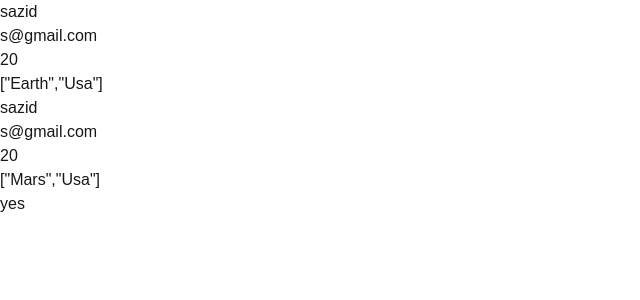
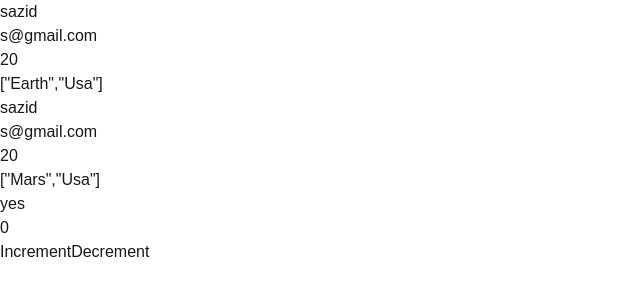
Before and after one commit to Sazid60/TypeScript-With-Nextjs, a Next.js app: page / in a window 1280 px wide. Shown: the top 300 px of the page, without its empty margins (0-640 px from the left). Built offline with nearby package versions, Linux system fonts and the light colour scheme.

Commit message:
Using Typescript with UseState

```diff
--- a/app/page.tsx
+++ b/app/page.tsx
@@ -25,6 +25,7 @@
 
 
 import AdminInfo from "@/components/AdminInfo";
+import Counter from "@/components/Counter";
 import UserInfo from "@/components/UserInfo";
 
 export default function Home() {
@@ -32,6 +33,7 @@
     <section>
       <UserInfo username="sazid" email="s@gmail.com" age={20} location={['Earth', 'Usa']} />
       <AdminInfo username="sazid" email="s@gmail.com" age={20} location={['Mars', 'Usa']} admin="yes" />
-    </section>
+      <Counter/>
+      </section>
   );
 }
--- /dev/null
+++ b/components/Counter.tsx
@@ -0,0 +1,21 @@
+"use client"
+import { useState } from "react";
+// type Shape = {
+//     val : string
+// }
+
+const Counter = () => {
+    // const [count, setCount] = useState<string>("hsashas")
+    // const [count, setCount] = useState<number>(0)
+    // const [count, setCount] = useState<Shape | undefined>(undefined)
+    const [count, setCount] = useState<number>(0)
+    return (
+        <div>
+            <h1>{count}</h1>
+            <button onClick={ () => setCount(count + 1)}>Increment </button>
+            <button onClick={ () => setCount(count - 1)}>Decrement </button>
+        </div>
+    );
+};
+
+export default Counter;
```
